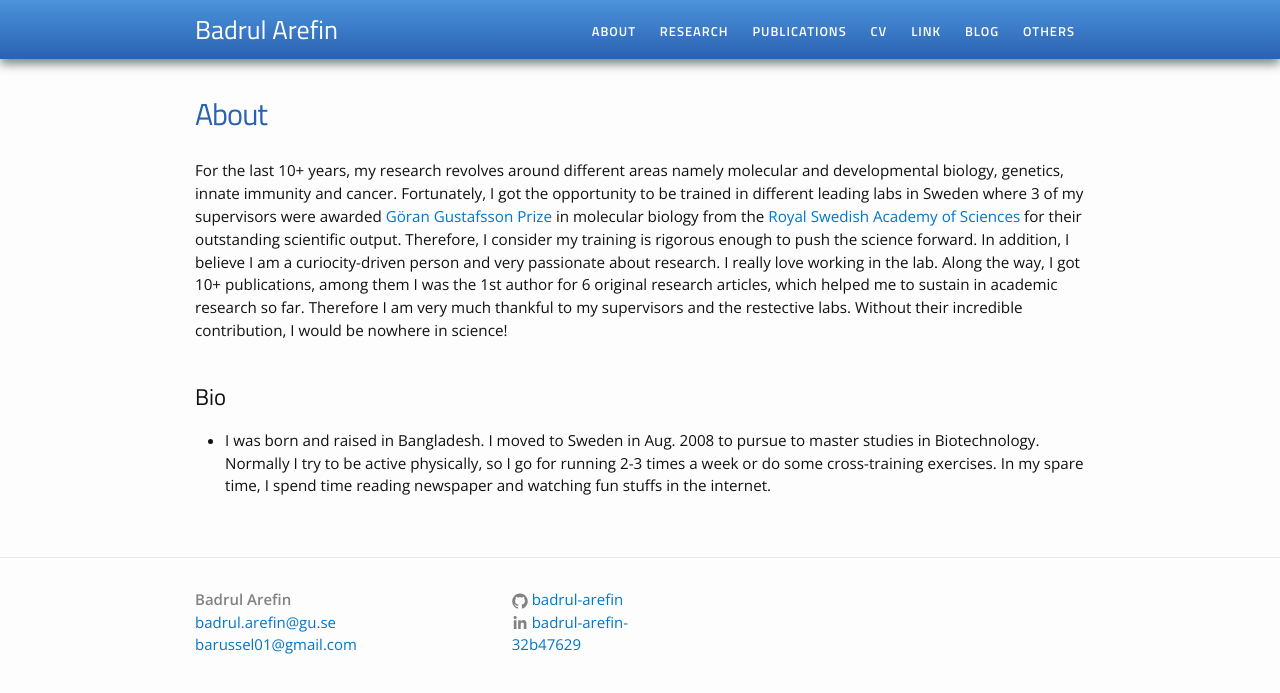
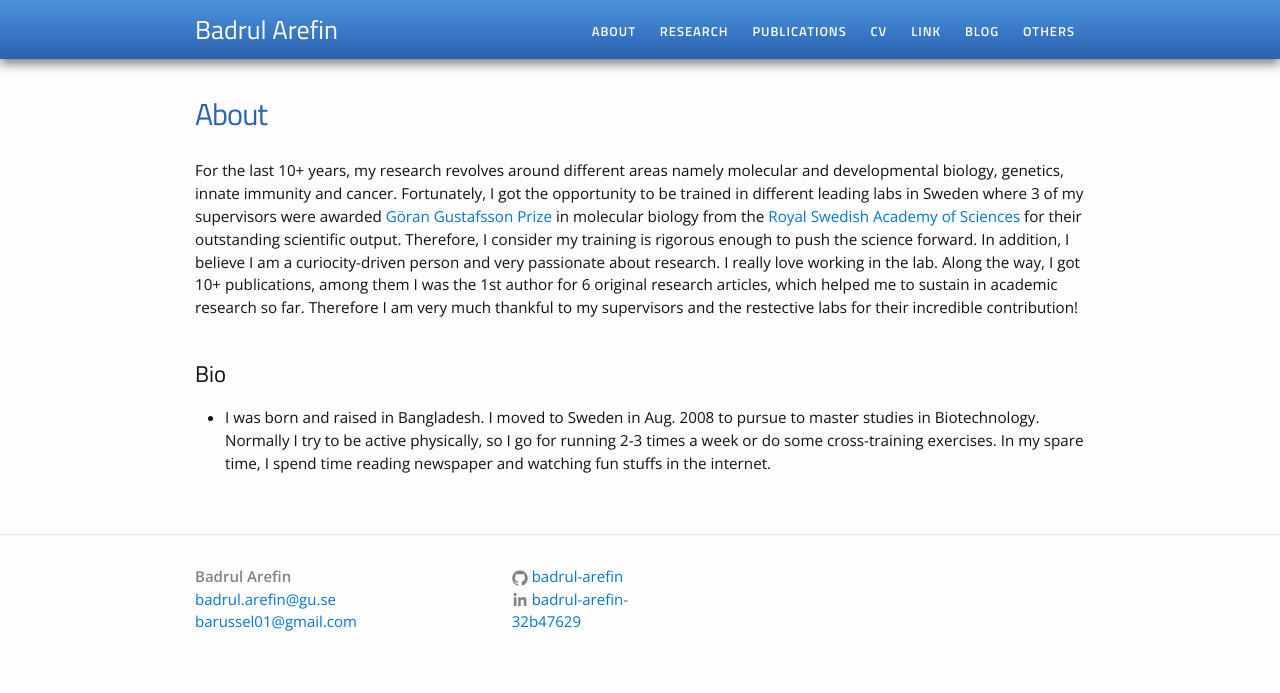
Before and after one commit to Badrul-Arefin/badrul-arefin.github.io, a Jekyll site: the page built from about.md, in a window 1280 px wide. Shown: the top 693 px of the page. Built offline with Jekyll 4.4.1, drawn with Linux system fonts in a browser that asks for light colours.

Commit message:
Update about.md

```diff
--- a/about.md
+++ b/about.md
@@ -4,7 +4,7 @@
 permalink: /about/
 ---
 
-For the last 10+ years, my research revolves around different areas namely molecular and developmental biology, genetics, innate immunity and cancer. Fortunately, I got the opportunity to be trained in different leading labs in Sweden where 3 of my supervisors were awarded <a href="https://en.wikipedia.org/wiki/G%C3%B6ran_Gustafsson_Prize">Göran Gustafsson Prize</a> in molecular biology from the <a href="https://kva.se/sv/priser/goran-gustafssonprisen">Royal Swedish Academy of Sciences </a> for their outstanding scientific output. Therefore, I consider my training is rigorous enough to push the science forward. In addition, I believe I am a curiocity-driven person and very passionate about research. I really love working in the lab. Along the way, I got 10+ publications, among them I was the 1st author for 6 original research articles, which helped me to sustain in academic research so far. Therefore I am very much thankful to my supervisors and the restective labs. Without their incredible contribution, I would be nowhere in science!<br><br>
+For the last 10+ years, my research revolves around different areas namely molecular and developmental biology, genetics, innate immunity and cancer. Fortunately, I got the opportunity to be trained in different leading labs in Sweden where 3 of my supervisors were awarded <a href="https://en.wikipedia.org/wiki/G%C3%B6ran_Gustafsson_Prize">Göran Gustafsson Prize</a> in molecular biology from the <a href="https://kva.se/sv/priser/goran-gustafssonprisen">Royal Swedish Academy of Sciences </a> for their outstanding scientific output. Therefore, I consider my training is rigorous enough to push the science forward. In addition, I believe I am a curiocity-driven person and very passionate about research. I really love working in the lab. Along the way, I got 10+ publications, among them I was the 1st author for 6 original research articles, which helped me to sustain in academic research so far. Therefore I am very much thankful to my supervisors and the restective labs for their incredible contribution!<br><br>
 
 <h2>Bio</h2>
 <ul>
```
